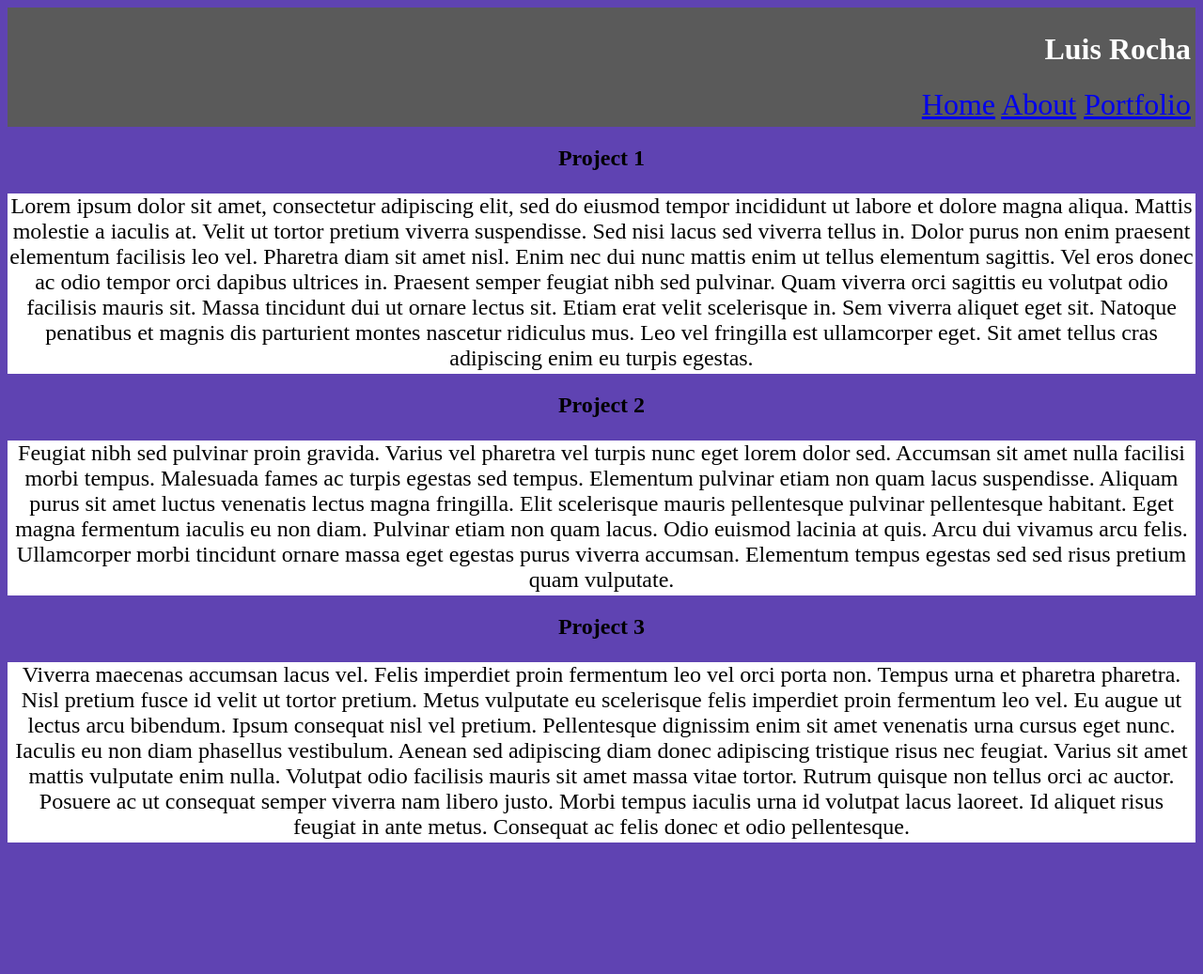
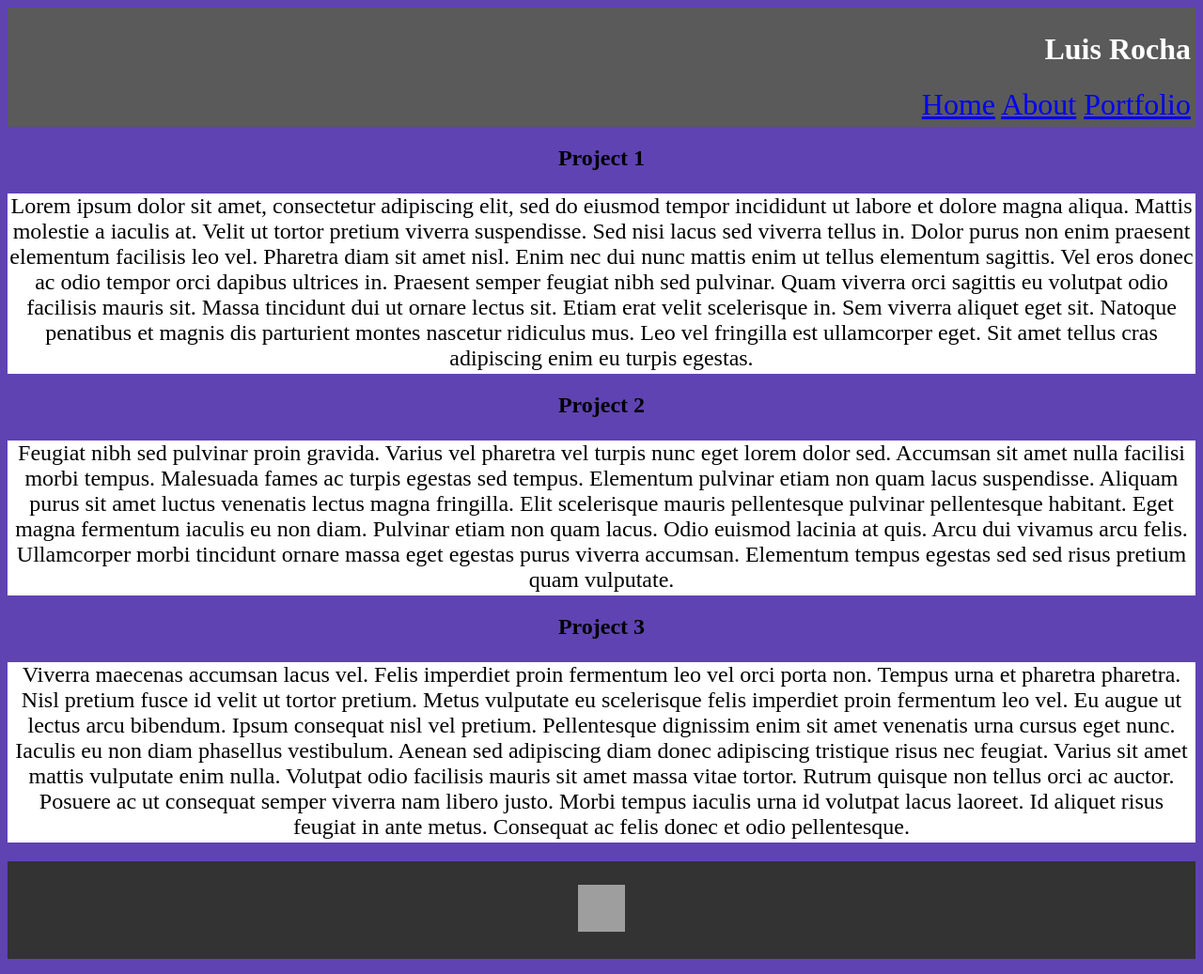
Before and after one commit to LuisRocha5/Personal-Website2, a plain HTML site: page portfolio.html in a window 1280 px wide. Shown: the whole page at 94% size. Before the commit the page ends 917 px from the top, so only its background shows below. Drawn offline with Linux system fonts and the light colour scheme; grey boxes are pictures that could not be loaded.

```diff
--- a/portfolio.html
+++ b/portfolio.html
@@ -47,6 +47,15 @@
       Posuere ac ut consequat semper viverra nam libero justo. Morbi tempus iaculis urna id volutpat lacus laoreet. Id
       aliquet risus feugiat in ante metus. Consequat ac felis donec et odio pellentesque.</p>
   </section>
+  <footer>
+    <p class="twitter">
+      <a href="https://twitter.com/Luis__Rocha5" target="_blank">
+        <img class="twitter-link"
+          src="https://cdn.vox-cdn.com/thumbor/Hvqx2gGzHlI8hnGoxPlLzfDVIJw=/0x0:3001x2001/1400x1400/filters:focal(1501x1001:1502x1002)/cdn.vox-cdn.com/uploads/chorus_asset/file/24805883/STK160_X_Twitter_001.jpg"
+          atl="X logo">
+      </a>
+    </p>
+  </footer>
 </body>
 
 </html>
```
